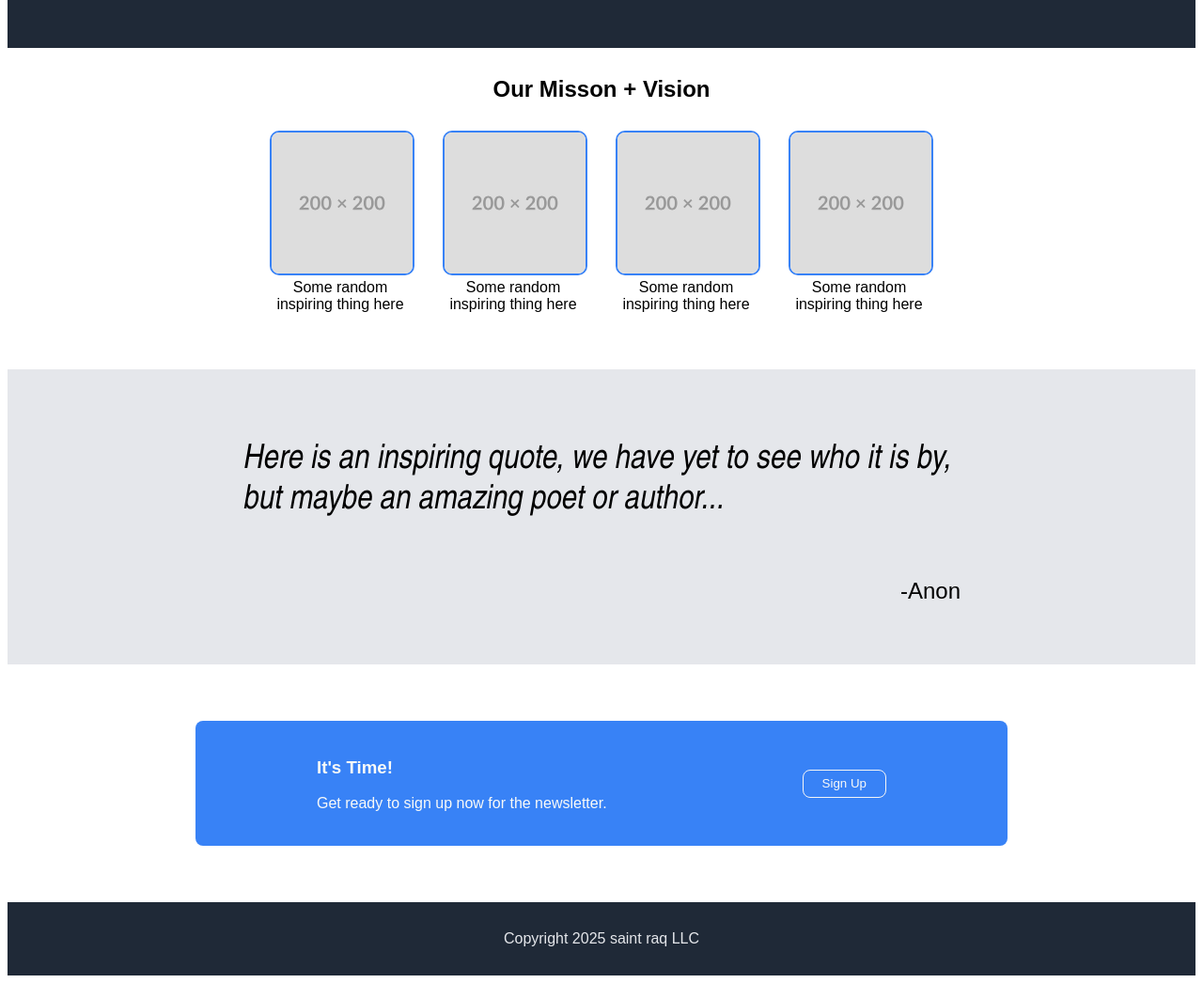
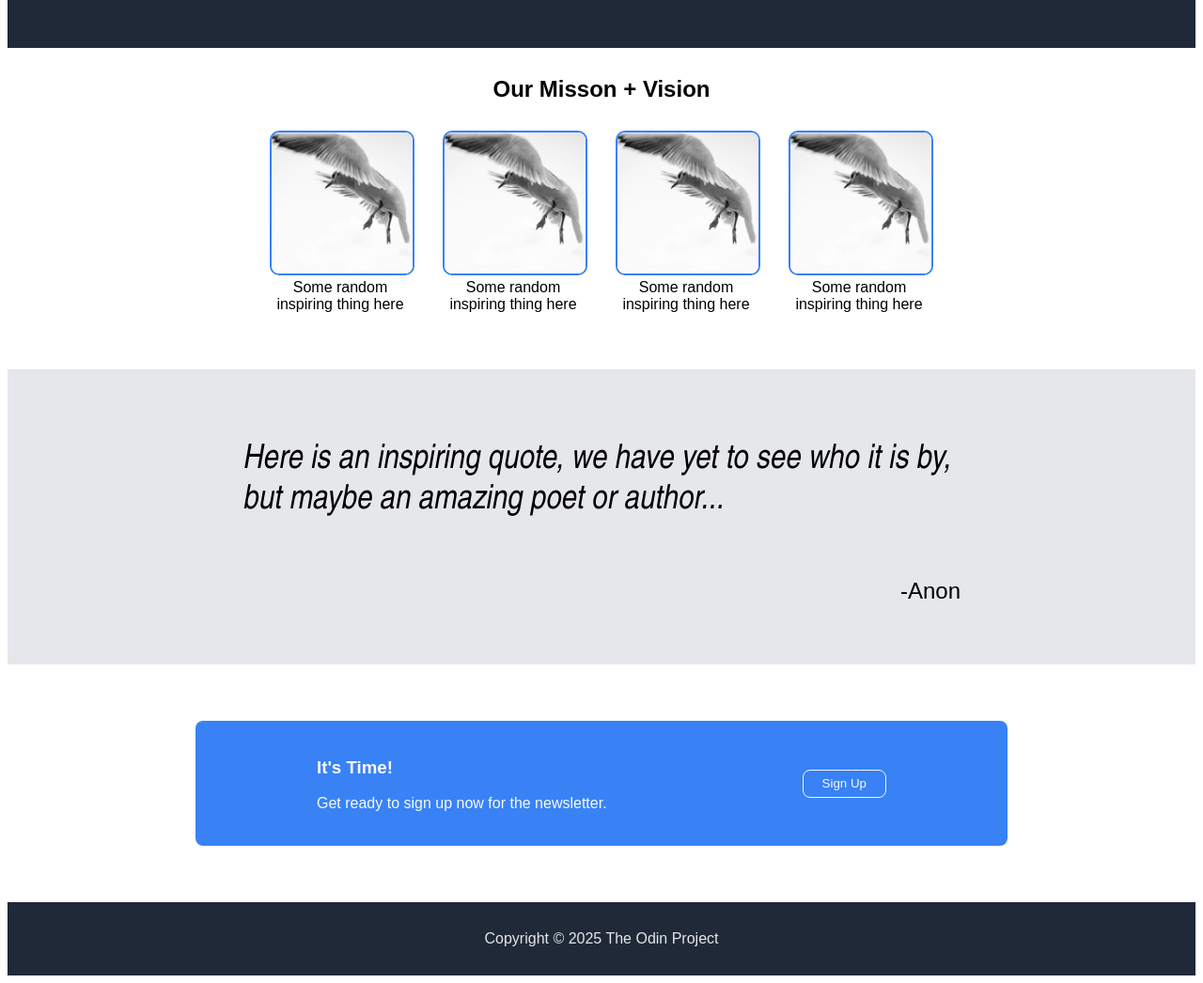
Before and after one commit to saintraq/landing-page, a plain HTML site: page index.html in a window 1280 px wide. Shown: the part 420-1466 px from the top of the page at 94% size. Drawn offline with Linux system fonts and the light colour scheme.

Commit message:
Add new photos to Mission + Vision section

```diff
--- a/index.html
+++ b/index.html
@@ -28,22 +28,22 @@
         <div class="info">
 
         <div class="one">
-            <img src="200.svg" alt="">
+            <img src="ian-taylor-QWMag3RdHtQ-unsplash.jpg" alt="">
             <div class="text">Some random inspiring thing here</div>
         </div>
 
         <div class="two">
-            <img src="200.svg" alt="">
+            <img src="ian-taylor-QWMag3RdHtQ-unsplash.jpg" alt="">
             <div class="text">Some random inspiring thing here</div>
         </div>
 
         <div class="three">
-            <img src="200.svg" alt="">
+            <img src="ian-taylor-QWMag3RdHtQ-unsplash.jpg" alt="">
             <div class="text">Some random inspiring thing here</div>
         </div>
 
         <div class="four">
-            <img src="200.svg" alt="">
+            <img src="ian-taylor-QWMag3RdHtQ-unsplash.jpg" alt="">
             <div class="text">Some random inspiring thing here</div>
         </div>
 
@@ -63,7 +63,7 @@
     </div>
 
     <div class="footer">
-        Copyright 2025 saint raq LLC
+        Copyright © 2025 The Odin Project
     </div>
 
   </body>
```
Also changed, not shown: ian-taylor-QWMag3RdHtQ-unsplash.jpg (added), 1 other file.
